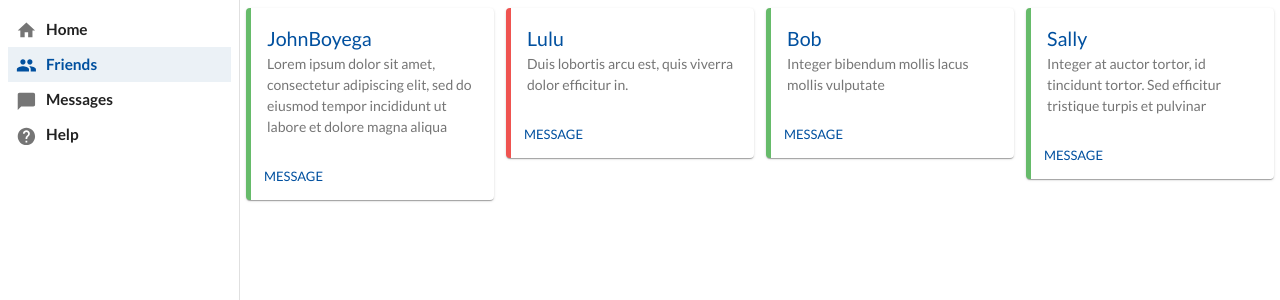
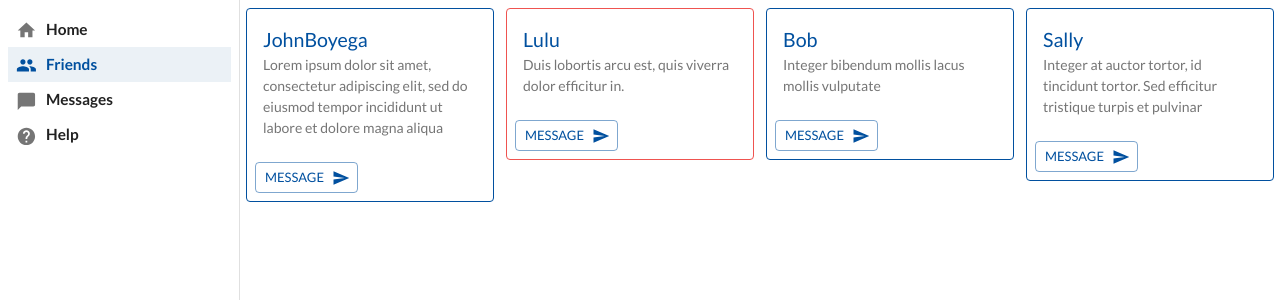
Before and after one commit to tphume/converse-fe, a React (Create React App) app: page /friends in a window 1280 px wide. Both pictures are taken after typing "Sample", "Sample123" into the empty fields and a click on the button "LOGIN". Shown: the top 300 px of the page. Built offline with nearby package versions, Linux system fonts and the light colour scheme.

Commit message:
Updated friend card styles

```diff
--- a/src/pages/Friends.tsx
+++ b/src/pages/Friends.tsx
@@ -1,4 +1,5 @@
 import React from "react";
+import { Redirect } from "react-router";
 import { useSelector } from "react-redux";
 import { RootState } from "../rootReducer";
 
@@ -9,6 +10,7 @@ import CardContent from "@material-ui/core/CardContent";
 import CardActions from "@material-ui/core/CardActions";
 import Typography from "@material-ui/core/Typography";
 import Button from "@material-ui/core/Button";
+import SendIcon from "@material-ui/icons/Send";
 
 const useStyles = makeStyles((theme: Theme) => {
   return createStyles({
@@ -17,11 +19,11 @@ const useStyles = makeStyles((theme: Theme) => {
     },
     cardOnline: {
       margin: "8px 6px 8px 6px",
-      borderLeft: "5px solid #66bb6a",
+      borderColor: theme.palette.primary.main,
     },
     cardOffline: {
       margin: "8px 6px 8px 6px",
-      borderLeft: "5px solid #ef5350",
+      borderColor: "#ef5350",
     },
     header: {
       fontSize: "1.4em",
@@ -61,6 +63,7 @@ export default function Friends(): JSX.Element {
             <Grid item xs={12} sm={4} md={3}>
               <Card
                 key={friend.id}
+                variant="outlined"
                 classes={
                   friend.online
                     ? { root: classes.cardOnline }
@@ -76,7 +79,12 @@ export default function Friends(): JSX.Element {
                   </Typography>
                 </CardContent>
                 <CardActions>
-                  <Button size="small" color="primary">
+                  <Button
+                    size="small"
+                    color="primary"
+                    variant="outlined"
+                    endIcon={<SendIcon />}
+                  >
                     message
                   </Button>
                 </CardActions>
```
